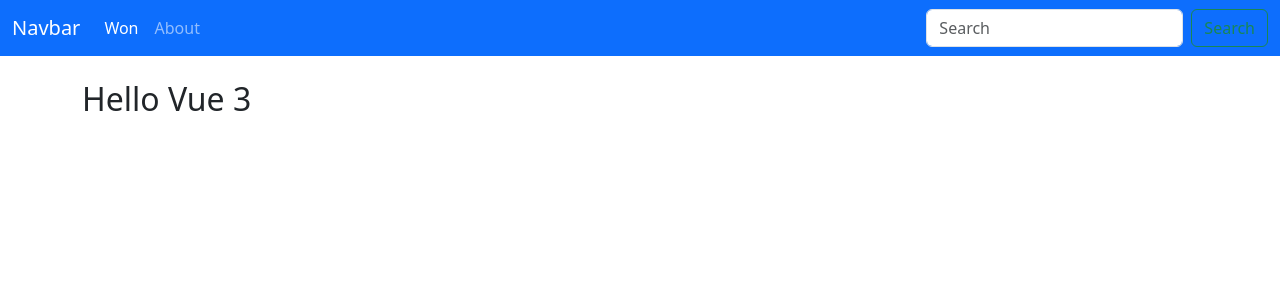
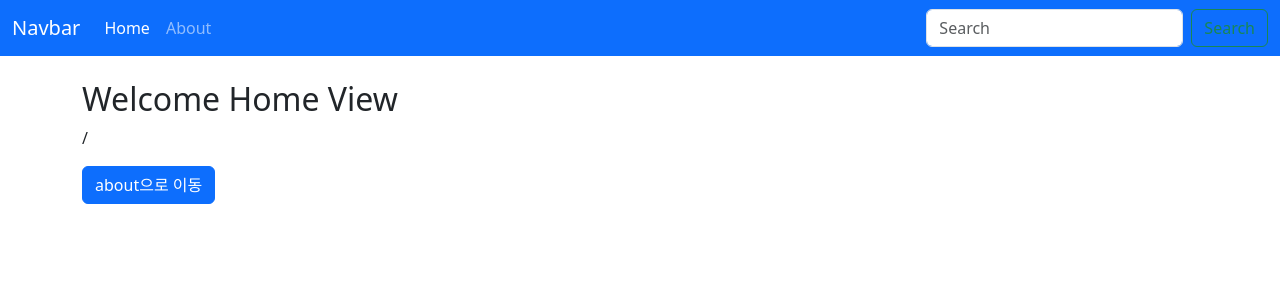
Before and after one commit to codnjs444/-Inflearn-Vue-Final-, a Vue app in the folder vue3-posts/: page / in a window 1280 px wide. Shown: the top 300 px of the page. Built offline with nearby package versions, Linux system fonts and the light colour scheme.

Commit message:
study : route 기초

```diff
--- a/vue3-posts/package.json
+++ b/vue3-posts/package.json
@@ -13,7 +13,8 @@
   "dependencies": {
     "bootstrap": "^5.3.3",
     "bootstrap-icons": "^1.11.3",
-    "vue": "^3.4.29"
+    "vue": "^3.4.29",
+    "vue-router": "^4.4.5"
   },
   "devDependencies": {
     "@rushstack/eslint-patch": "^1.8.0",
--- a/vue3-posts/src/layouts/TheHeader.vue
+++ b/vue3-posts/src/layouts/TheHeader.vue
@@ -17,10 +17,10 @@
         <div class="collapse navbar-collapse" id="navbarSupportedContent">
           <ul class="navbar-nav me-auto">
             <li class="nav-item">
-              <a class="nav-link active" aria-current="page" href="#">Won</a>
+              <RouterLink class="nav-link" active-class="active" to="/">Home</RouterLink>
             </li>
             <li class="nav-item">
-              <a class="nav-link" href="#">About</a>
+              <RouterLink class="nav-link" active-class="active" to="/about">About</RouterLink>
             </li>
           </ul>
           <form class="d-flex" role="search">
@@ -38,6 +38,8 @@
   </header>
 </template>
 
-<script setup></script>
+<script setup>
+import { RouterLink } from 'vue-router'
+</script>
 
 <style lang="scss" scoped></style>
--- a/vue3-posts/src/layouts/TheView.vue
+++ b/vue3-posts/src/layouts/TheView.vue
@@ -1,11 +1,13 @@
 <template>
   <main>
     <div class="container py-4">
-      <h2>Hello Vue 3</h2>
+      <RouterView></RouterView>
     </div>
   </main>
 </template>
 
-<script setup></script>
+<script setup>
+import { RouterView } from 'vue-router'
+</script>
 
 <style lang="scss" scoped></style>
--- a/vue3-posts/src/main.js
+++ b/vue3-posts/src/main.js
@@ -3,5 +3,6 @@
 
 import { createApp } from 'vue' // Vue.js 관련 import
 import App from './App.vue' // 메인 Vue 컴포넌트
+import router from './router' // router/index.js 파일 경로
 
-createApp(App).mount('#app') // 애플리케이션 초기화 및 마운트
+createApp(App).use(router).mount('#app') // 애플리케이션 초기화 및 마운트
--- /dev/null
+++ b/vue3-posts/src/router/index.js
@@ -0,0 +1,24 @@
+import { createRouter, createWebHistory } from 'vue-router'
+
+import HomeView from '@/views/HomeView.vue'
+import AboutView from '@/views/AboutView.vue'
+
+const routes = [
+  {
+    path: '/',
+    name: 'home',
+    component: HomeView
+  },
+  {
+    path: '/about',
+    name: 'about',
+    component: AboutView
+  }
+]
+
+const router = createRouter({
+  history: createWebHistory('/'),
+  routes
+})
+
+export default router
--- /dev/null
+++ b/vue3-posts/src/views/AboutView.vue
@@ -0,0 +1,16 @@
+<template>
+  <div>
+    <h2>About View</h2>
+    <p>{{ $route.path }}</p>
+    <button class="btn btn-primary" @click="$router.push('/')">Home으로 이동</button>
+  </div>
+</template>
+
+<script setup>
+import { useRoute } from 'vue-router'
+
+const route = useRoute()
+console.log('route.path:', route.path)
+</script>
+
+<style lang="scss" scoped></style>
--- /dev/null
+++ b/vue3-posts/src/views/HomeView.vue
@@ -0,0 +1,18 @@
+<template>
+  <div>
+    <h2>Welcome Home View</h2>
+    <p>{{ $route.path }}</p>
+    <button class="btn btn-primary" @click="goAboutPage">about으로 이동</button>
+  </div>
+</template>
+
+<script setup>
+import { useRouter } from 'vue-router'
+
+const router = useRouter()
+const goAboutPage = () => {
+  router.push('/about')
+}
+</script>
+
+<style lang="scss" scoped></style>
```
Also changed, not shown: vue3-posts/jsconfig.json (+6 -1 lines), vue3-posts/components.d.ts (added), 1 other file (tests, documents, lock files or other folders).
